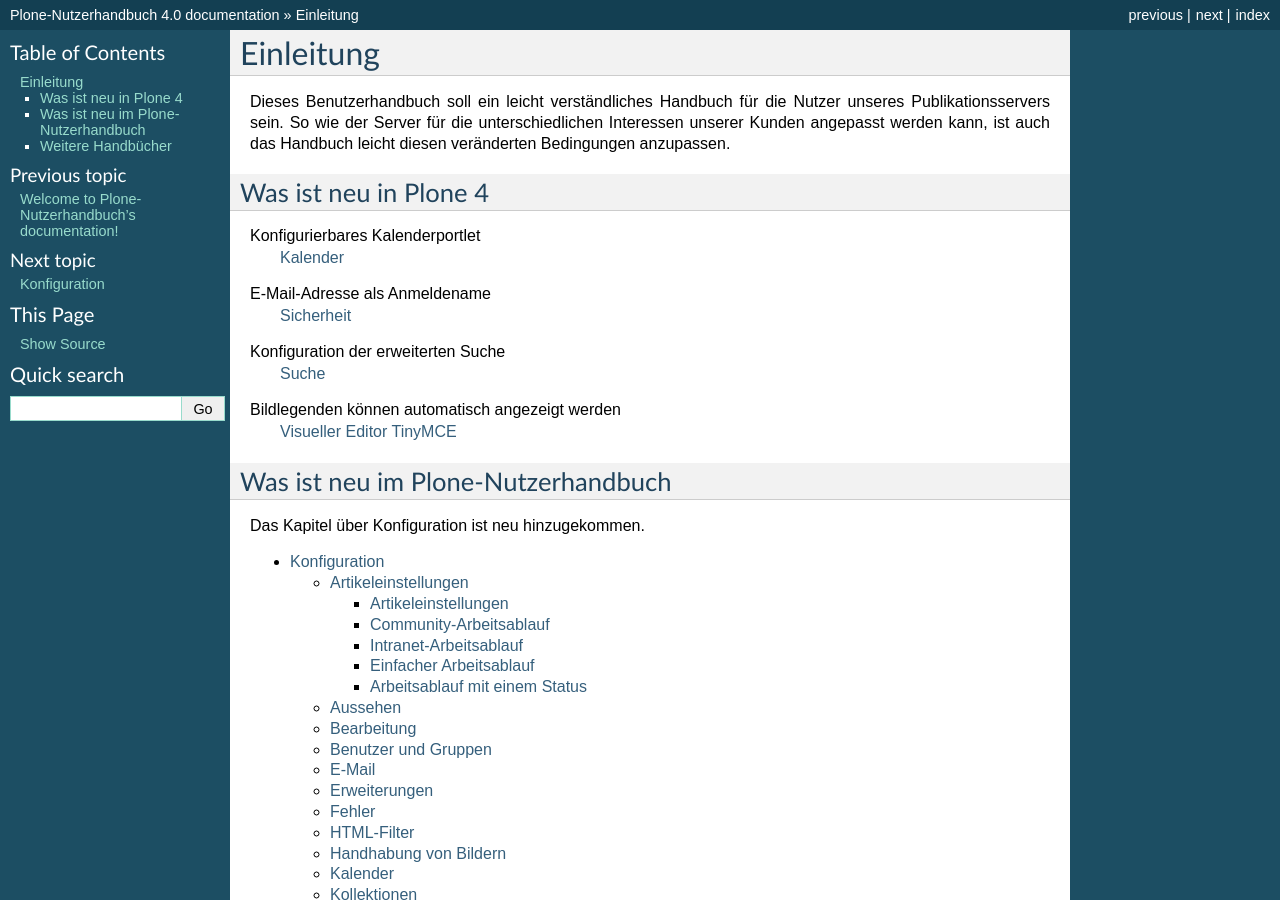
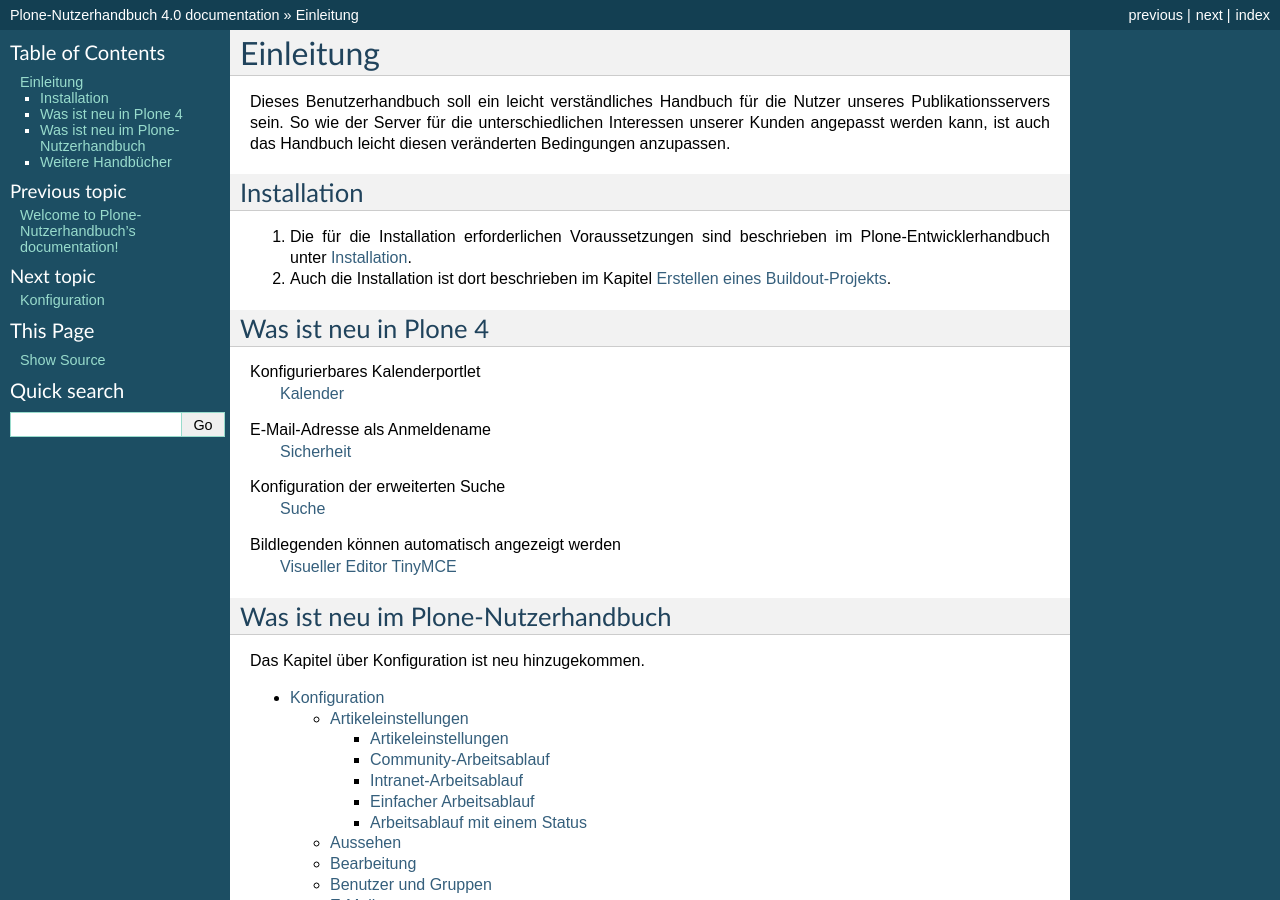
Before and after one commit to veit/plone-nutzerhandbuch, a Sphinx documentation site: the page built from source/einleitung.rst, in a window 1280 px wide and 900 px high. Built offline with Sphinx 7.4.7, drawn with Linux system fonts in a browser that asks for light colours.

Commit message:
Added installation part

```diff
--- a/source/einleitung.rst
+++ b/source/einleitung.rst
@@ -2,6 +2,13 @@
 ==========
 
 Dieses Benutzerhandbuch soll ein leicht verständliches Handbuch für die Nutzer unseres Publikationsservers sein. So wie der Server für die unterschiedlichen Interessen unserer Kunden angepasst werden kann, ist auch das Handbuch leicht diesen veränderten Bedingungen anzupassen.
+
+Installation
+------------
+
+#. Die für die Installation erforderlichen Voraussetzungen sind beschrieben im Plone-Entwicklerhandbuch unter `Installation`_.
+#. Auch die Installation ist dort beschrieben im Kapitel `Erstellen eines Buildout-Projekts`_.
+
 
 Was ist neu in Plone 4
 ----------------------
@@ -30,4 +37,7 @@
 
 `Plone-Entwicklerhandbuch`_
 
+.. _`Installation`: http://www.plone-entwicklerhandbuch.de/plone-entwicklerhandbuch/entwicklungsumgebung#installation
+.. _`Erstellen eines Buildout-Projekts`: http://www.plone-entwicklerhandbuch.de/plone-entwicklerhandbuch/entwicklungsumgebung/erstellen-eines-buildout-projekts.html
+
 .. _`Plone-Entwicklerhandbuch`: http://www.plone-entwicklerhandbuch.de
```
